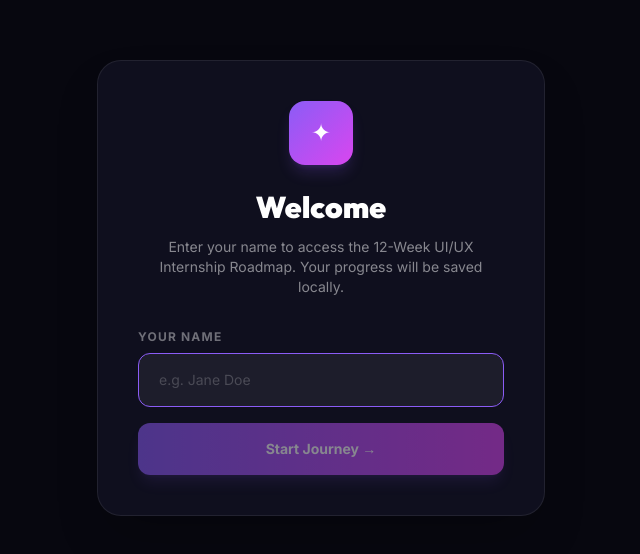
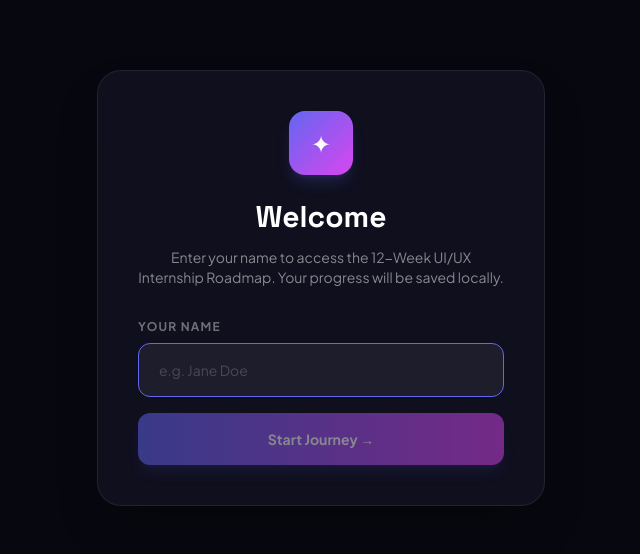
Before and after one commit to vishal2029/UI-UX-Roadmap, a React (Vite) app: page / in a window 1280 px wide. Shown: the part 112-666 px from the top of the page, without its empty margins (319-959 px from the left). Built offline with nearby package versions, Linux system fonts and the light colour scheme.

Commit message:
feat: re-theme app to Ed-Tech brand with Space Grotesk and vibrant Indigo/Orange palette

```diff
--- a/src/index.css
+++ b/src/index.css
@@ -1,13 +1,13 @@
-@import url('https://fonts.googleapis.com/css2?family=Inter:wght@300;400;500;600;700;800;900&family=Outfit:wght@400;500;600;700;800;900&display=swap');
+@import url('https://fonts.googleapis.com/css2?family=Plus+Jakarta+Sans:wght@400;500;600;700&family=Space+Grotesk:wght@500;600;700&display=swap');
 
 @tailwind base;
 @tailwind components;
 @tailwind utilities;
 
 :root {
-  --accent: #7c6fff;
-  --accent2: #ff6fb0;
-  --accent3: #6fffd4;
+  --accent: #4f46e5;
+  --accent2: #f97316;
+  --accent3: #14b8a6;
 }
 
 * { box-sizing: border-box; }
@@ -17,25 +17,25 @@ html { scroll-behavior: smooth; }
 body {
   background: #07070f;
   color: #f0f0ff;
-  font-family: 'Inter', sans-serif;
+  font-family: 'Plus Jakarta Sans', sans-serif;
   overflow-x: hidden;
 }
 
 /* Scrollbar */
 ::-webkit-scrollbar { width: 5px; }
 ::-webkit-scrollbar-track { background: #07070f; }
-::-webkit-scrollbar-thumb { background: rgba(124,111,255,0.35); border-radius: 99px; }
+::-webkit-scrollbar-thumb { background: rgba(79, 70, 229, 0.35); border-radius: 99px; }
 
 /* Gradient text utility */
 .grad-text {
-  background: linear-gradient(135deg, #7c6fff, #ff6fb0);
+  background: linear-gradient(135deg, var(--accent), var(--accent2));
   -webkit-background-clip: text;
   -webkit-text-fill-color: transparent;
   background-clip: text;
 }
 
 .grad-text-2 {
-  background: linear-gradient(135deg, #6fffd4, #7c6fff);
+  background: linear-gradient(135deg, var(--accent3), var(--accent));
   -webkit-background-clip: text;
   -webkit-text-fill-color: transparent;
   background-clip: text;
@@ -50,12 +50,12 @@ body {
 
 /* Glow button */
 .glow-btn {
-  background: linear-gradient(135deg, #7c6fff, #ff6fb0);
-  box-shadow: 0 0 40px rgba(124,111,255,0.4);
+  background: linear-gradient(135deg, var(--accent), var(--accent2));
+  box-shadow: 0 0 40px rgba(79, 70, 229, 0.4);
   transition: box-shadow 0.3s, transform 0.2s;
 }
 .glow-btn:hover {
-  box-shadow: 0 0 70px rgba(124,111,255,0.65);
+  box-shadow: 0 0 70px rgba(79, 70, 229, 0.65);
   transform: translateY(-2px);
 }
 
@@ -74,7 +74,7 @@ body {
   left: 50%;
   transform: translateX(-50%);
   width: 2px;
-  background: linear-gradient(180deg, rgba(124,111,255,0.5), rgba(255,111,176,0.3));
+  background: linear-gradient(180deg, rgba(79, 70, 229, 0.5), rgba(249, 115, 22, 0.3));
 }
 
 /* Week node */
--- a/tailwind.config.js
+++ b/tailwind.config.js
@@ -1,21 +1,23 @@
+const colors = require('tailwindcss/colors');
+
 /** @type {import('tailwindcss').Config} */
 export default {
   content: ['./index.html', './src/**/*.{js,ts,jsx,tsx}'],
   theme: {
     extend: {
       fontFamily: {
-        sans: ['Inter', 'sans-serif'],
-        display: ['Outfit', 'sans-serif'],
+        sans: ['"Plus Jakarta Sans"', 'sans-serif'],
+        display: ['"Space Grotesk"', 'sans-serif'],
       },
       colors: {
         bg: '#07070f',
         surface: '#0d0d1a',
         surface2: '#131324',
         border: 'rgba(255,255,255,0.07)',
-        accent: '#7c6fff',
-        accent2: '#ff6fb0',
-        accent3: '#6fffd4',
-        muted: 'rgba(220,220,255,0.45)',
+        // Instantly re-theme the app by mapping the old colors to our new Ed-Tech brand colors
+        violet: colors.indigo,
+        pink: colors.orange,
+        cyan: colors.teal,
       },
       animation: {
         'float': 'float 8s ease-in-out infinite',
```
